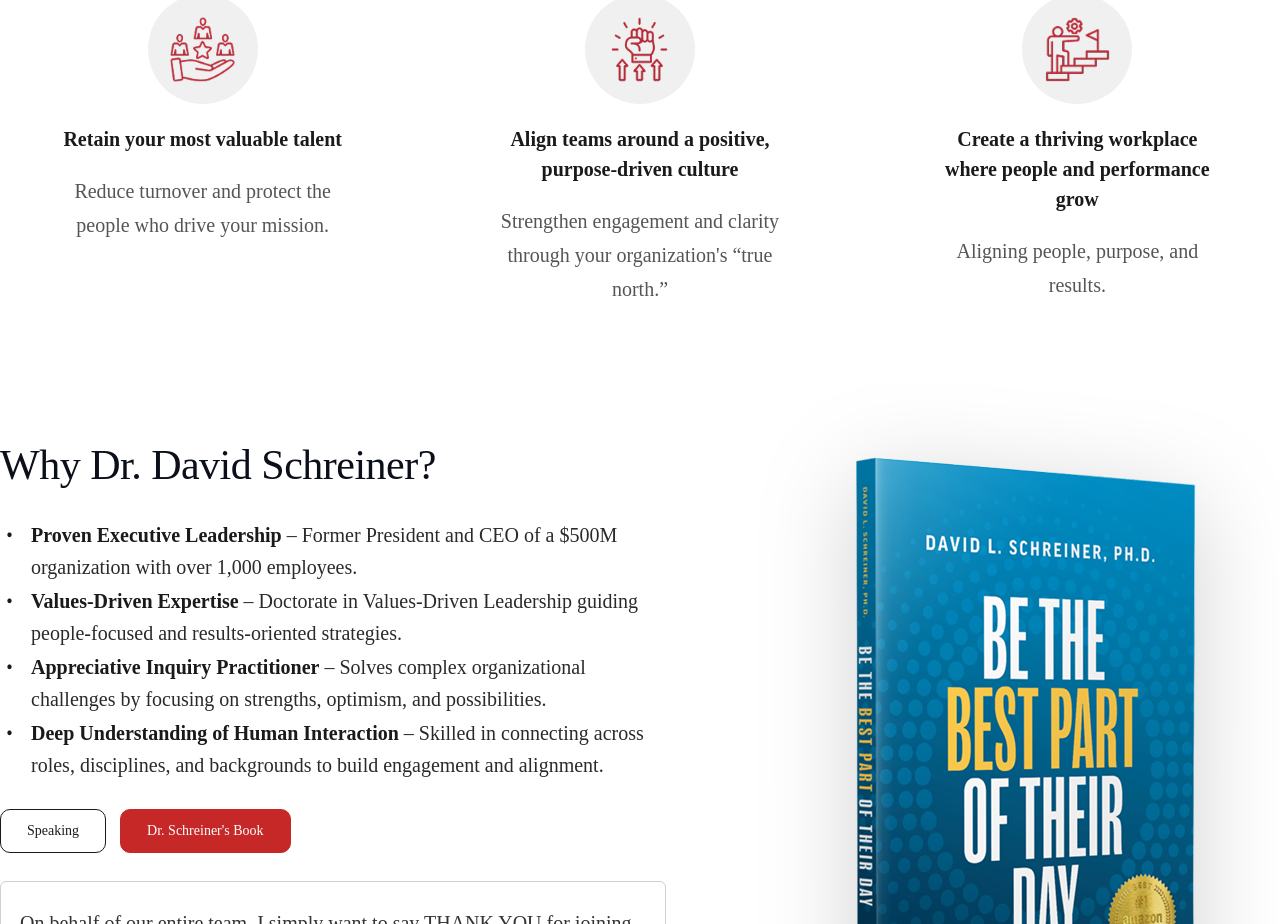
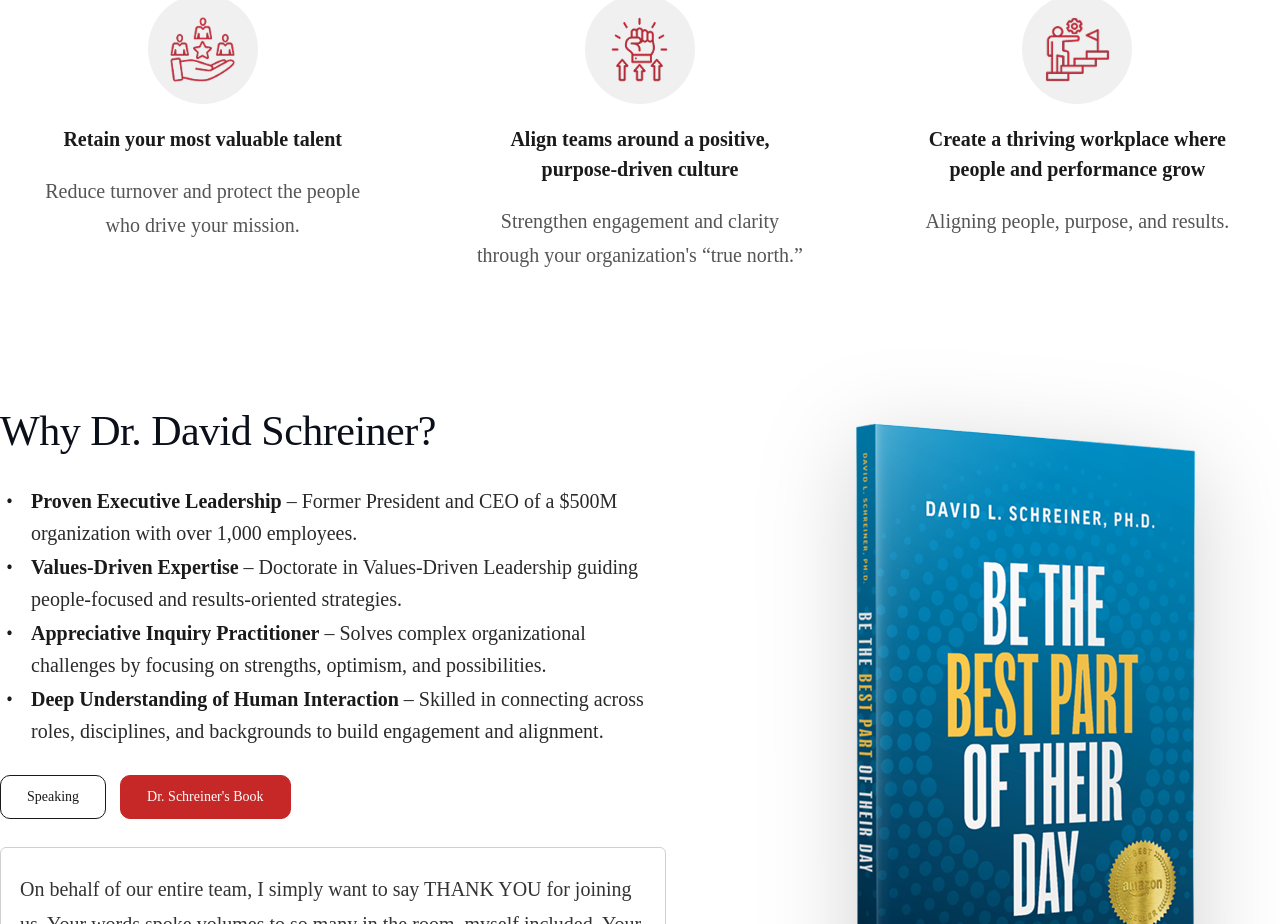
Before and after one commit to NMN3151/drdavidwebsite, an Angular app: page / in a window 1280 px wide. Shown: the part 2840-3764 px from the top of the page. Built offline with nearby package versions, Linux system fonts and the light colour scheme.

Commit message:
style: enhance responsiveness and improve hover effects in footer and partner sections

```diff
--- a/src/app/widegts/footer/footer.component.css
+++ b/src/app/widegts/footer/footer.component.css
@@ -308,11 +308,19 @@
 
 @media (max-width: 600px) {
 
+
+  .newsletter-desc {
+  font-size: 14px;
+
+}
+
+
+
   .sponsors-row{
     justify-content: space-around;
   }
  .sponsor-logo{
-  width: 48px;
+  width: 60px;
  }
   .section1{
     display: flex;
--- a/src/app/widegts/lets-partner-togather/lets-partner-togather.component.css
+++ b/src/app/widegts/lets-partner-togather/lets-partner-togather.component.css
@@ -67,8 +67,13 @@
   justify-content: center;
   flex-shrink: 0;
   overflow: hidden;
+  transition: transform 0.3s ease, box-shadow 0.3s ease;
 }
 
+.partner-icon-wrapper:hover {
+  transform: scale(1.02);
+  box-shadow: 0 10px 28px rgba(0, 0, 0, 0.12);
+}
 .partner-icon-img {
   width: 65px;
   height: 65px;
@@ -85,7 +90,7 @@
   font-weight: bold;
   color: #1a1a1a;
   line-height: 1.5;
-  max-width: 280px;
+  max-width: 297px;
 }
 
 .partner-card-desc {
@@ -94,7 +99,7 @@
   font-weight: 400;
   color: #555555;
   line-height: 1.7;
-  max-width: 280px;
+  max-width: 326px;
 }
 
 /* ========================================
--- a/src/app/widegts/why-doctor-david/why-doctor-david.component.css
+++ b/src/app/widegts/why-doctor-david/why-doctor-david.component.css
@@ -217,6 +217,13 @@
 
 @media (max-width: 480px) {
 
+
+  .why-testimonial-source {
+  font-size:14px;;
+
+}
+
+
   .why-testimonial-text {
   font-size: 14px;
 
```
